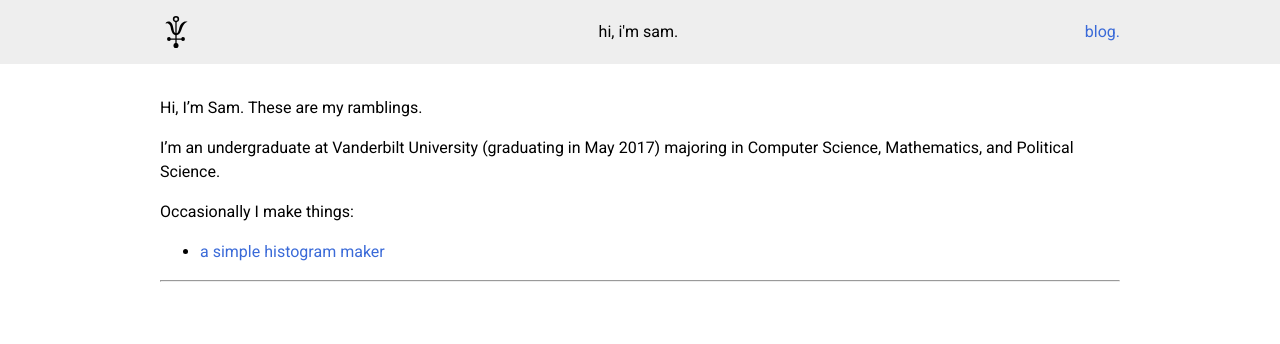
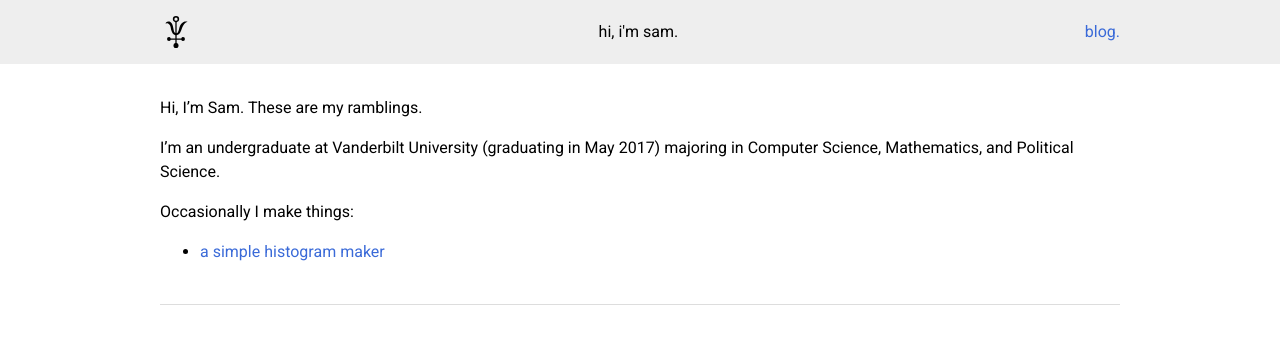
Before and after one commit to sxlijin/sxlijin.github.io, a Jekyll site: the page built from blog.html, in a window 1280 px wide. Shown: the top 344 px of the page. Built offline with Jekyll 4.4.1, drawn with Linux system fonts in a browser that asks for light colours.

Commit message:
add rules for hr in .page-content in main.scss

```diff
--- a/css/main.scss
+++ b/css/main.scss
@@ -32,4 +32,14 @@
   @include centered-column;
   position: relative;
   line-height: 1.5;
+
+  hr {
+    margin: 2.5em 0 3em;
+    border: 0;
+    border-top: 1px solid #dddddd;
+
+    &:last-child {
+        border-top: 0;
+    }
+  }
 }
```
